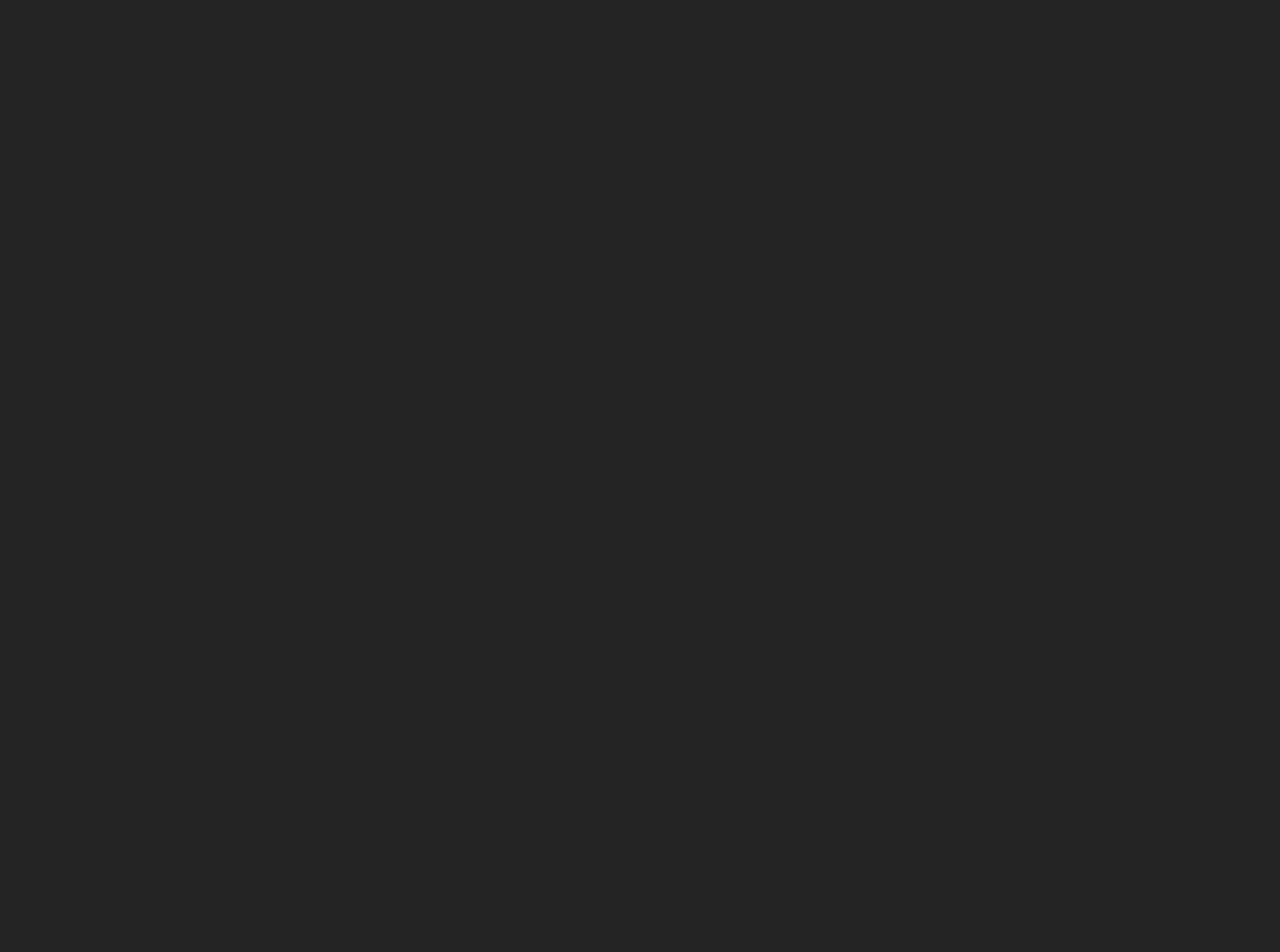
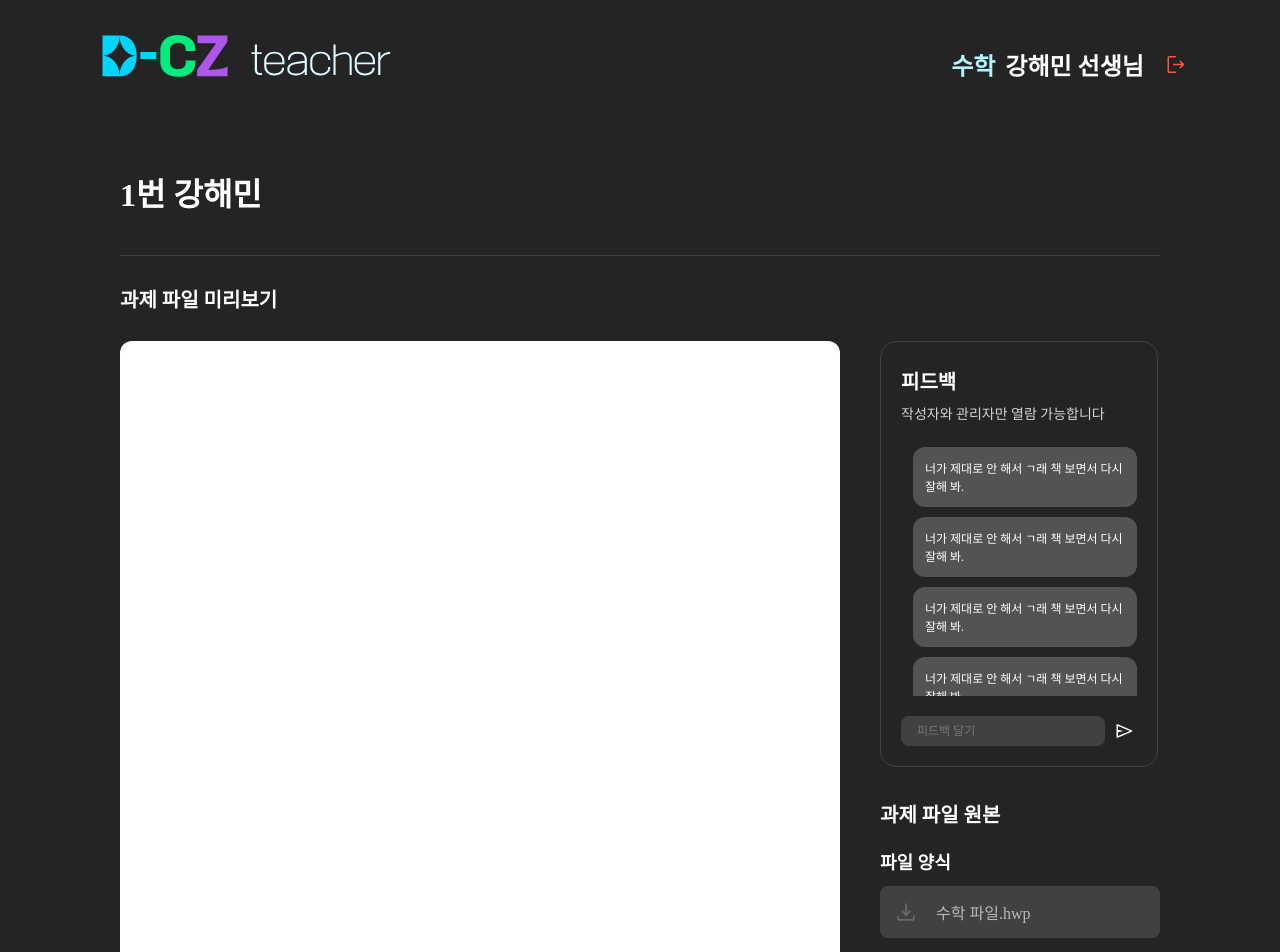
Before and after one commit to Project-After-School/DCZ_Admin_FE, a React (Create React App) app: page /homework/detail/studentId in a window 1280 px wide. Before the commit this address had no page. Shown: the top 952 px of the page. Before the commit the page ends 800 px from the top, so only its background shows below. Built offline with nearby package versions, Linux system fonts and the light colour scheme; a web font is replaced by a local one.

Commit message:
🎨 :: 학생 과제 상세보기 퍼블리싱

```diff
--- /dev/null
+++ b/src/Pages/HomeWork/StudentHomeWorkDetail.tsx
@@ -0,0 +1,131 @@
+import styled from "styled-components";
+import { Header } from "../../Components/Common/Header";
+import { FeedBack } from "../../Components/HomeWork/FeedBack";
+import DownLoad from "../../Assets/DownLoad.svg";
+
+export const StudentHomeWorkDetail = () => {
+    return (
+        <Wrapper>
+            <Header />
+            <Container>
+                <StudentInfo>1번 강해민</StudentInfo>
+                <Line />
+                <SubTitle>과제 파일 미리보기</SubTitle>
+                <ContentWrapper>
+                    <FilePreview />
+                    <RightWrapper>
+                        <FeedBack />
+                        <FileWrapper>
+                            <p>과제 파일 원본</p>
+                            <FileBox>
+                                <Text>파일 양식</Text>
+                                <File>
+                                    <img src={DownLoad} alt="저장" />
+                                    <p>수학 파일.hwp</p>
+                                </File>
+                            </FileBox>
+                        </FileWrapper>
+                    </RightWrapper>
+                </ContentWrapper>
+            </Container>
+        </Wrapper>
+    );
+};
+
+const Wrapper = styled.div`
+    display: flex;
+    flex-direction: column;
+    align-items: center;
+    width: 100%;
+`;
+
+const Container = styled.div`
+    margin-top: 90px;
+    width: 1040px;
+`;
+
+const StudentInfo = styled.p`
+    font-weight: 600;
+    font-size: 32px;
+    margin-top: 79px;
+`;
+
+const Line = styled.div`
+    width: 100%;
+    height: 1px;
+    background-color: #414142;
+    margin-top: 40px;
+`;
+
+const SubTitle = styled.p`
+    font-size: 20px;
+    font-weight: 600;
+    margin-top: 28px;
+    margin-bottom: 28px;
+`;
+
+const ContentWrapper = styled.div`
+    display: flex;
+    gap: 40px;
+    margin-bottom: 100px;
+`;
+
+const FilePreview = styled.div`
+    width: 720px;
+    height: 1008px;
+    background-color: white;
+    border-radius: 12px;
+`;
+
+const RightWrapper = styled.div`
+    display: flex;
+    flex-direction: column;
+    gap: 32px;
+    width: 280px;
+`;
+
+const FileWrapper = styled.div`
+    display: flex;
+    flex-direction: column;
+    gap: 20px;
+    > p {
+        font-weight: 600;
+        font-size: 20px;
+    }
+`;
+
+const FileBox = styled.div`
+    display: flex;
+    flex-direction: column;
+    gap: 12px;
+`;
+
+const Text = styled.p`
+    font-size: 18px;
+    font-weight: 600;
+`;
+
+const File = styled.div`
+    width: calc(100% - 24px);
+    height: 28px;
+    padding: 12px;
+    display: flex;
+    align-items: center;
+    background-color: #414142;
+    border-radius: 8px;
+    gap: 16px;
+    > img {
+        background-color: #414142;
+        cursor: pointer;
+    }
+    > p {
+        font-size: 16px;
+        font-weight: 400;
+        color: #b8b8b8;
+        background-color: #414142;
+        cursor: pointer;
+        &:hover {
+            text-decoration: underline;
+        }
+    }
+`;
--- a/src/Router.jsx
+++ b/src/Router.jsx
@@ -4,6 +4,7 @@ import { ClassList } from "./Pages/ClassRoom/ClassList";
 import { HomeWorkList } from "./Pages/HomeWork/HomeWorkList";
 import { CreateHomeWork } from "./Pages/HomeWork/CreateHomeWork";
 import { HomeWorkDetail } from "./Pages/HomeWork/HomeWorkDetail";
+import { StudentHomeWorkDetail } from "./Pages/HomeWork/StudentHomeWorkDetail";
 
 export const Router = () => {
     return (
@@ -14,6 +15,7 @@ export const Router = () => {
                 <Route path="/homework" element={<HomeWorkList />} />
                 <Route path="/homework/create" element={<CreateHomeWork />} />
                 <Route path="/homework/detail" element={<HomeWorkDetail />} />
+                <Route path="/homework/detail/studentId" element={<StudentHomeWorkDetail />} />
             </Routes>
         </BrowserRouter>
     );
```
